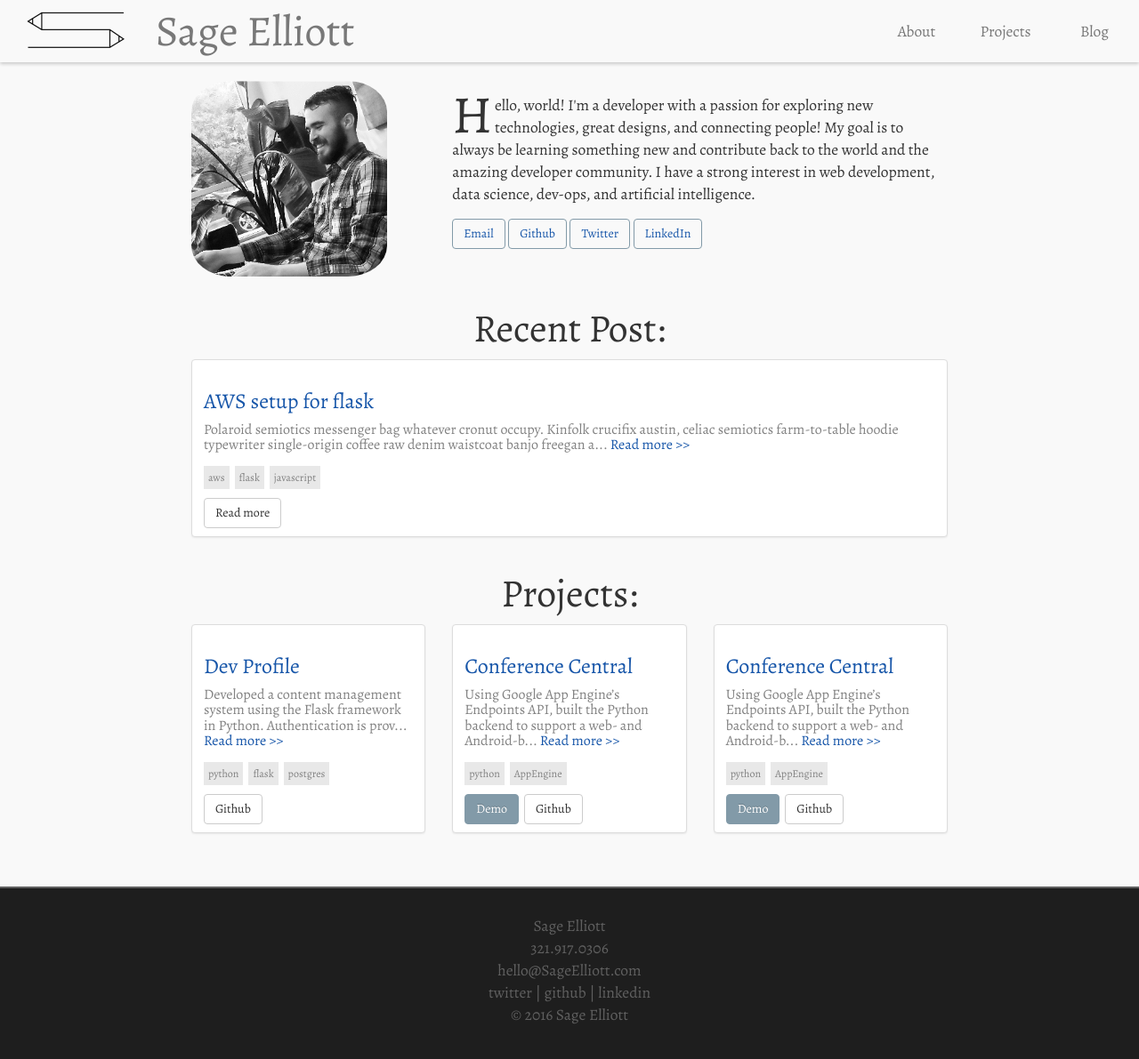
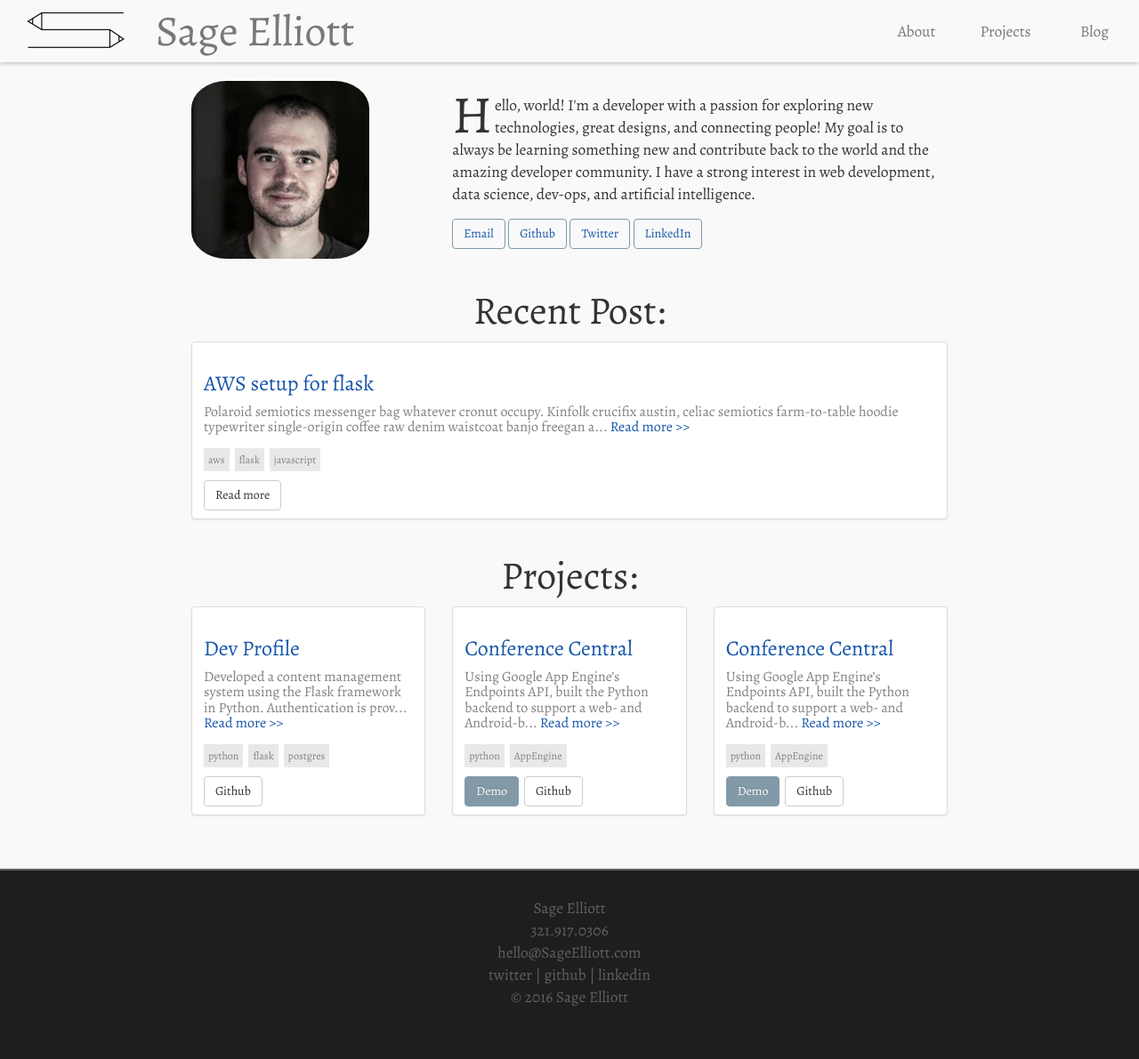
Before and after one commit to sagecodes/sage-blog, a Jekyll site: the page built from index.html, in a window 1280 px wide. Shown: the top 1191 px of the page at 89% size. Built offline with Jekyll 4.4.1, drawn with Linux system fonts in a browser that asks for light colours; nearby versions of some CDN libraries; some web fonts are replaced.

Commit message:
Refactor: Chaneg profile photo and make width always 200px

```diff
--- a/css/style.css
+++ b/css/style.css
@@ -113,7 +113,7 @@ margin-bottom: 40px;
 
 .profile-photo {
   display: block;
- max-width: 220px;
+ width: 200px;
  padding: 15px 0;
  margin: 0 auto 0px;
  border-radius: 20%;
--- a/index.html
+++ b/index.html
@@ -8,7 +8,7 @@ layout: default
               <div class="row">
                   <div class="col-md-4">
 
-                      <img class="profile-photo" src="img/sage-min.png" alt="Sage Elliott">
+                      <img class="profile-photo" src="img/sage2016.jpg" alt="Sage Elliott">
                   </div>
                   <div class=" col-md-8">
                       <p class="intro">
```
Also changed, not shown: img/sage2016.jpg (added), 2 other files.
